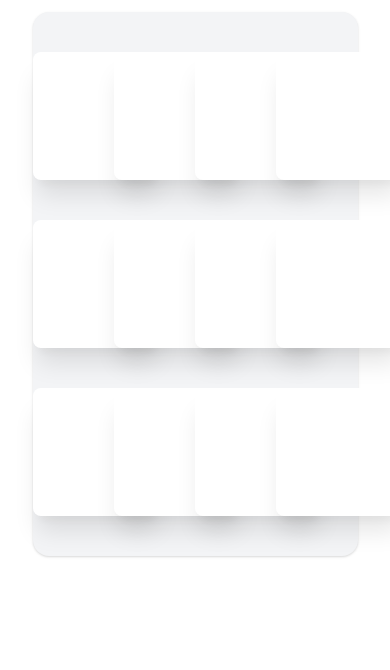
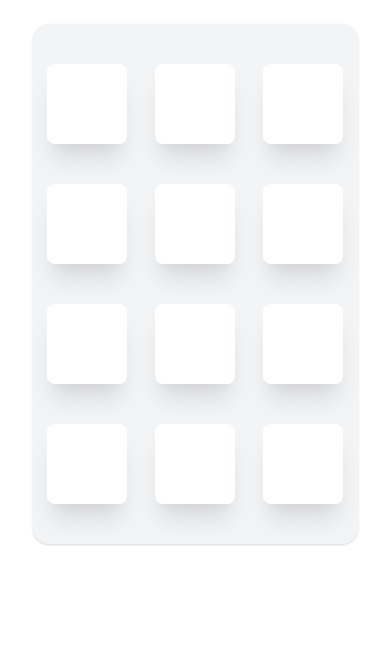
Before and after one commit to ahp-sooyaa/getting-started-with-alpineJs, a plain HTML site: page index.html in a window 390 px wide. Shown: the part 174-844 px from the top of the page. Drawn offline with nearby package versions, Linux system fonts and the light colour scheme.

Commit message:
Update readme & make responsive

```diff
--- a/index.html
+++ b/index.html
@@ -52,7 +52,7 @@
             <div x-show="isWinned" class="font-bold text-center text-2xl absolute top-1/2 w-full">
                 You are winner!
             </div>
-            <div class="grid grid-cols-4 gap-y-10">
+            <div class="grid grid-cols-3 lg:grid-cols-4 gap-y-10">
                 <template x-for="card in cards">
                     <!-- <div class="flex justify-center h-32 w-full">
                         <button
@@ -65,20 +65,20 @@
                     </div> -->
 
                     <div
-                        class="flip-card flex justify-center h-32 w-full"
+                        class="flip-card flex justify-center h-20 md:h-24 lg:h-32 w-full"
                         :class="card.flipped ? 'rotate-y-180' : ''"
                     >
                         <div
-                            class="flip-card-inner h-full w-32"
+                            class="flip-card-inner h-full w-20 md:w-24 lg:w-32"
                             :class="card.flipped ? 'rotate-y-180' : ''"
                         >
                             <div
                                 x-show="! card.cleared"
                                 @click="flipCard(card)"
-                                class="backface-visible-hidden absolute bg-white cursor-pointer rounded-lg shadow shadow-xl h-full w-32"
+                                class="backface-visible-hidden absolute bg-white cursor-pointer rounded-lg shadow shadow-xl h-full w-20 md:w-24 lg:w-32"
                             ></div>
                             <div
-                                class="transform rotate-y-180 backface-visible-hidden absolute cursor-pointer h-full w-32 shadow-xl rounded-lg"
+                                class="transform rotate-y-180 backface-visible-hidden absolute cursor-pointer h-full w-20 md:w-24 lg:w-32 shadow-xl rounded-lg"
                                 :class="card.color"
                                 @click="flipCard(card)"
                             ></div>
```
Also changed, not shown: img/mobile.png (added), img/tablet.png (added), 1 other file.
